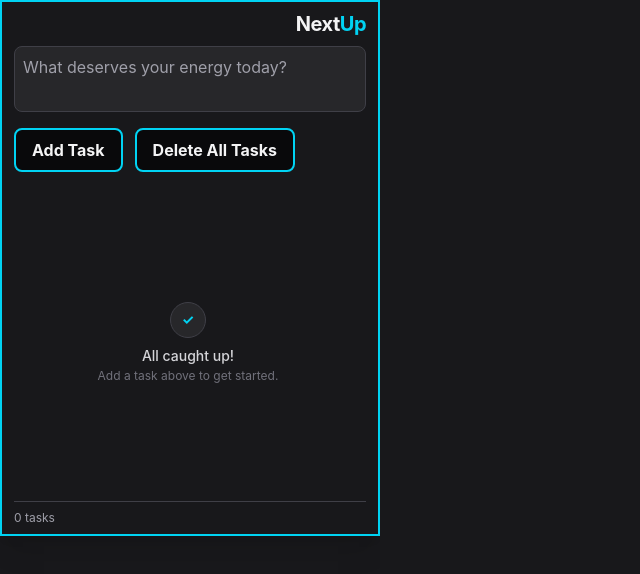
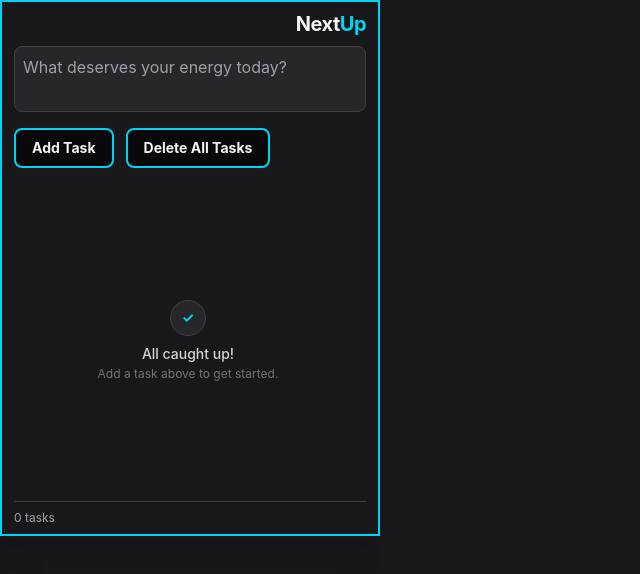
Before and after one commit to jwilliams21/nextup, a React (Vite) app: page / in a window 1280 px wide. Shown: the top 574 px of the page, without its empty margins (0-640 px from the left). Built offline with nearby package versions, Linux system fonts and the light colour scheme.

Commit message:
drop button text size

```diff
--- a/src/components/Button.jsx
+++ b/src/components/Button.jsx
@@ -1,7 +1,7 @@
 
 
 export default function Button({ label, onClick }) {
-    const defaultStyle = 'py-2 px-4 rounded-lg font-bold cursor-pointer border-2 border-cyan-400 bg-zinc-950 text-zinc-100 text-md'
+    const defaultStyle = 'py-2 px-4 rounded-lg font-bold cursor-pointer border-2 border-cyan-400 bg-zinc-950 text-zinc-100 text-sm'
     //bg-cyan-400 text-cyan-950
 
     return (
```
